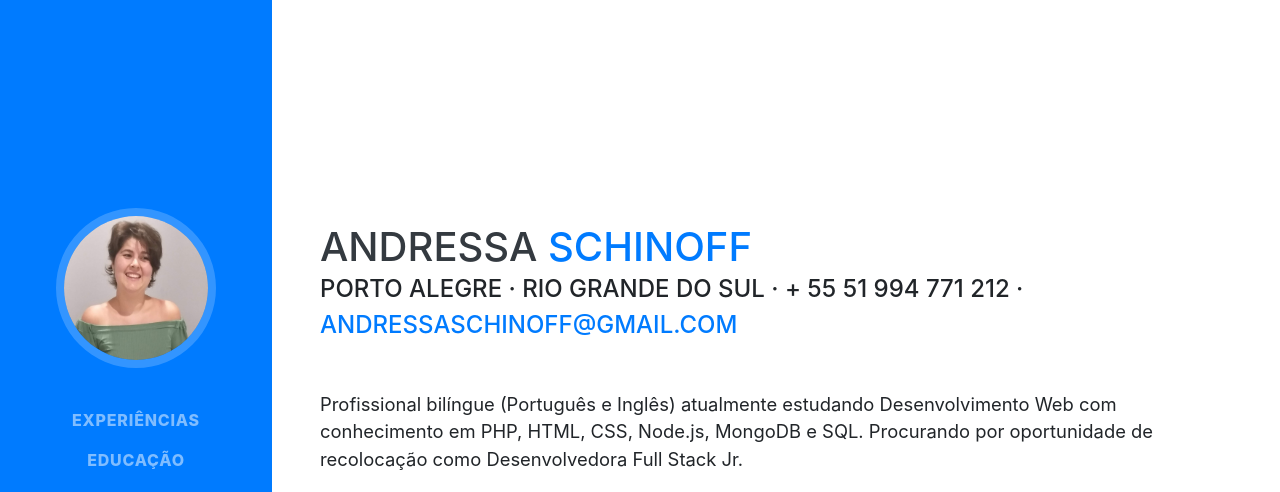
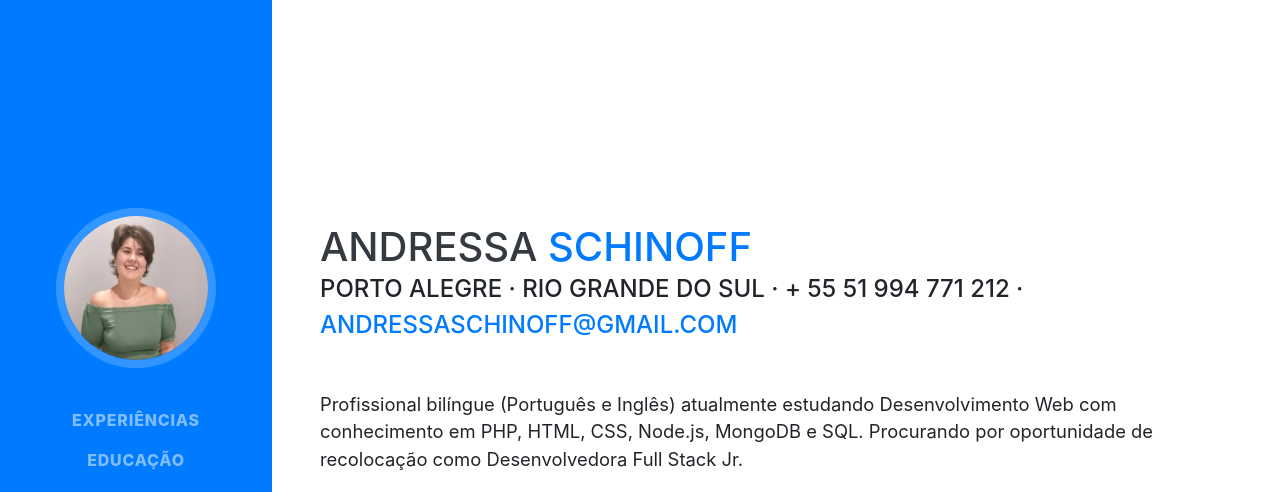
Before and after one commit to andressaschinoff/andressaschinoff.github.io, a website with bundled scripts: page index.html in a window 1280 px wide. Shown: the top 492 px of the page. Built offline with nearby package versions, Linux system fonts and the light colour scheme; a web font is replaced by a local one.

Commit message:
reloading img profile

```diff
--- a/index.html
+++ b/index.html
@@ -29,7 +29,7 @@
     <a class="navbar-brand js-scroll-trigger" href="#page-top">
       <span class="d-block d-lg-none">Andressa Schinoff</span>
       <span class="d-none d-lg-block">
-        <img class="img-fluid img-profile rounded-circle mx-auto mb-2" src="img/andressaschinoff_profile.jpg"
+        <img class="img-fluid img-profile rounded-circle mx-auto mb-2" src="img/profile_andressa_schinoff.jpg"
           alt="imagem de perfil da Andressa Schinoff">
       </span>
     </a>
```
Also changed, not shown: img/profile_andressa_schinoff.jpg (added).
